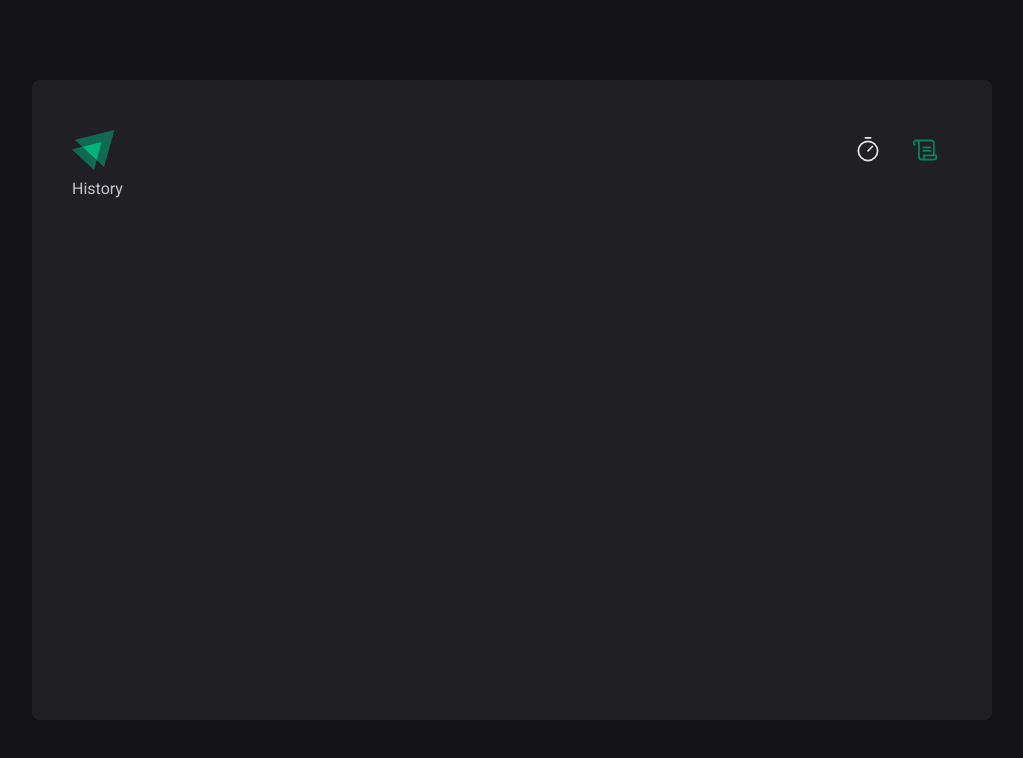
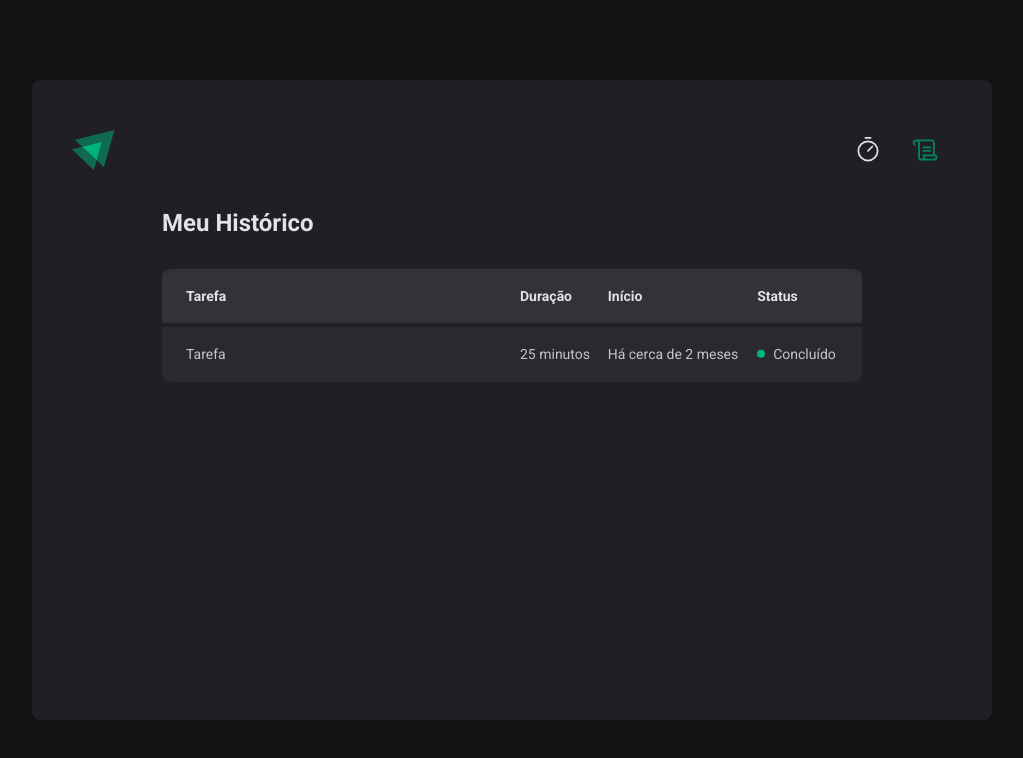
Before and after one commit to henry-frrz/ignite-pomodoro, a React (Vite) app: page /history in a window 1280 px wide. Shown: the top 758 px of the page, without its empty margins (128-1151 px from the left). Built offline with nearby package versions, Linux system fonts and the light colour scheme.

Commit message:
feat(page): create history

```diff
--- a/src/pages/history/index.tsx
+++ b/src/pages/history/index.tsx
@@ -1,8 +1,35 @@
+import * as S from './styles'
+
 function History() {
   return (
-    <>
-      <h1>History</h1>
-    </>
+    <S.History>
+      <h1>Meu Histórico</h1>
+
+      <S.List>
+        <table>
+          <thead>
+            <tr>
+              <th>Tarefa</th>
+              <th>Duração</th>
+              <th>Início</th>
+              <th>Status</th>
+            </tr>
+          </thead>
+          <tbody>
+            <tr>
+              <td>Tarefa</td>
+              <td>25 minutos</td>
+              <td>Há cerca de 2 meses</td>
+              <td>
+                <S.Status feedback='concluded'>Concluído</S.Status>
+                {/* <S.Status feedback='interrupt'>Interrompido</S.Status> */}
+                {/* <S.Status feedback='inProgress'>Em Andamento</S.Status> */}
+              </td>
+            </tr>
+          </tbody>
+        </table>
+      </S.List>
+    </S.History>
   )
 }
 
--- /dev/null
+++ b/src/pages/history/styles.ts
@@ -0,0 +1,91 @@
+/* eslint-disable prettier/prettier */
+import styled from 'styled-components'
+import { pxToRem } from '../../utils'
+
+export const History = styled.div`
+  display: flex;
+  flex-direction: column;
+  min-width: 80%;
+  padding: ${pxToRem(70)} ${pxToRem(90)};
+  padding-top: ${pxToRem(30)};
+
+  h1 {
+    color: ${({ theme }) => theme.colors.neutral[200]};
+    font-size: 1.5rem;
+    font-weight: 700;
+  }
+`
+
+export const List = styled.div`
+  overflow: auto;
+  margin-top: ${pxToRem(32)};
+
+  table {
+    min-width: ${pxToRem(500)};
+    width: 100%;
+    border-radius: ${pxToRem(8)};
+    overflow: hidden;
+    border-collapse: collapse;
+
+    * {
+      font-size: 0.875rem;
+    }
+
+    th,
+    td {
+      padding: ${pxToRem(16)} ${pxToRem(8)};
+
+      line-height: 160%;
+
+      &:first-child {
+        padding-left: ${pxToRem(24)};
+      }
+
+      &:last-child {
+        padding-right: ${pxToRem(24)};
+      }
+    }
+
+    th {
+      color: ${({ theme }) => theme.colors.neutral[200]};
+      text-align: left;
+      font-weight: 700;
+      background-color: ${({ theme }) => theme.colors.neutral[600]};
+    }
+
+    td {
+      background-color: ${({ theme }) => theme.colors.neutral[650]};
+      border-top: 4px solid ${({ theme }) => theme.colors.neutral[700]};
+
+      &:first-child {
+        width: 50%;
+      }
+    }
+  }
+`
+
+const STATUS_FEEDBACKS = {
+  concluded: 'concluded',
+  inProgress: `inProgress`,
+  interrupt: `interrupt`,
+} as const
+
+interface StatusProps {
+  feedback: keyof typeof STATUS_FEEDBACKS
+}
+
+export const Status = styled.span<StatusProps>`
+  display: flex;
+  align-items: center;
+  gap: ${pxToRem(8)};
+
+  &::before {
+    content: '';
+    width: ${pxToRem(8)};
+    height: ${pxToRem(8)};
+    border-radius: 100%;
+    background-color: ${({ theme, feedback }) =>
+      theme.colors.feedback[STATUS_FEEDBACKS[feedback]][100]};
+    transform: translateY(-15%);
+  }
+`
--- a/src/pages/home/styles.ts
+++ b/src/pages/home/styles.ts
@@ -114,14 +114,14 @@ export const StartCountdownButton = styled(BaseCountdownButton)`
 `
 
 export const StopCountdownButton = styled(BaseCountdownButton)`
-  background-color: ${({ theme }) => theme.colors.feedback[100]};
+  background-color: ${({ theme }) => theme.colors.feedback.interrupt[100]};
 
   &:not(:disabled):hover {
-    background-color: ${({ theme }) => theme.colors.feedback[200]};
+    background-color: ${({ theme }) => theme.colors.feedback.interrupt[200]};
   }
 
   &:disabled {
-    background-color: ${({ theme }) => theme.colors.feedback[200]};
+    background-color: ${({ theme }) => theme.colors.feedback.interrupt[200]};
     opacity: 0.5;
   }
 `
--- a/src/styles/themes/dark.ts
+++ b/src/styles/themes/dark.ts
@@ -11,12 +11,22 @@ export const darkTheme = {
       400: '#8D8D99',
       500: '#7C7C8A',
       600: '#323238',
+      650: '#29292E',
       700: '#202024',
       800: '#121214',
     },
     feedback: {
-      100: '#AB222E',
-      200: '#7A1921',
+      concluded: {
+        100: '#00B37E',
+      },
+      inProgress: {
+        100: '#FBA94C',
+        200: '#EB8A1D',
+      },
+      interrupt: {
+        100: '#AB222E',
+        200: '#7A1921',
+      },
     },
   },
 }
```
